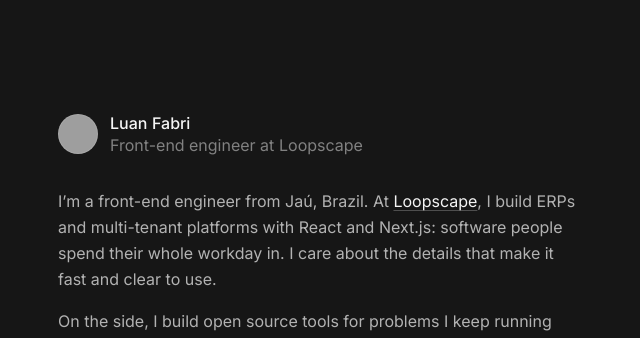
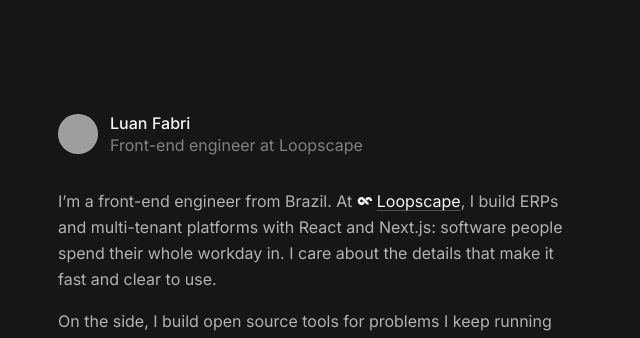
Before and after one commit to luannzin/luannzin.com, a Next.js app: page / in a window 1280 px wide. Shown: the top 338 px of the page, without its empty margins (318-958 px from the left). Built offline with nearby package versions, Linux system fonts and the light colour scheme; grey boxes are pictures that could not be loaded.

Commit message:
feat: add Loopscape icon and update homepage link with icon integration

```diff
--- a/src/app/page.tsx
+++ b/src/app/page.tsx
@@ -6,6 +6,7 @@ import {
   GitHubIcon,
   GlobeIcon,
   LinkedInIcon,
+  LoopscapeIcon,
 } from "@/components/icons";
 import { TextReveal } from "@/components/motion/text-reveal";
 
@@ -68,8 +69,11 @@ export default function Home() {
         className={`${enter} mt-8 space-y-4 text-pretty text-foreground/70 delay-400`}
       >
         <p>
-          I’m a front-end engineer from Jaú, Brazil. At{" "}
-          <InlineLink href="https://loopscape.com.br">Loopscape</InlineLink>, I
+          I’m a front-end engineer from Brazil. At{" "}
+          <InlineLink href="https://loopscape.com.br" icon={LoopscapeIcon}>
+            Loopscape
+          </InlineLink>
+          , I
           build ERPs and multi-tenant platforms with React and Next.js: software
           people spend their whole workday in. I care about the details that
           make it fast and clear to use.
--- a/src/components/icons.tsx
+++ b/src/components/icons.tsx
@@ -30,6 +30,22 @@ export function LinkedInIcon(props: IconProps) {
   );
 }
 
+// Mark from loopscape.com.br/loopscape-logo.svg, wordmark dropped, recolored.
+export function LoopscapeIcon(props: IconProps) {
+  return (
+    <Svg viewBox="286 -183 726 726" {...props}>
+      <path
+        d="M750.273 180.042C750.273 144.553 777.442 115.856 810.945 115.856C844.448 115.856 871.617 144.629 871.617 180.042C871.617 180.042 871.617 180.195 871.617 180.271H981.513C981.513 180.271 981.513 180.271 981.513 180.195C981.513 80.748 905.273 0.0761719 811.326 0.0761719C746.609 0.0761719 690.288 38.3896 661.516 94.7149L750.578 186.759C750.349 184.622 750.273 182.332 750.273 180.119V180.042Z"
+        fill="currentColor"
+      />
+      <path
+        d="M548.262 174.395C548.414 176.532 548.567 178.669 548.567 180.806C548.567 216.219 521.398 244.992 487.895 244.992C454.392 244.992 427.223 216.219 427.223 180.806C427.223 145.393 454.392 116.619 487.895 116.619C503.006 116.619 516.819 122.496 527.427 132.189L691.28 307.881C721.349 339.478 762.407 359.169 807.892 360.085V244C794.46 243.237 782.097 238.123 772.328 229.575L608.247 54.1883C577.338 20.7595 534.296 0 486.597 0C392.651 0 316.41 80.6719 316.41 180.195C316.41 279.718 392.651 360.314 486.597 360.314C551.391 360.314 607.712 322 636.484 265.599L548.262 174.395Z"
+        fill="currentColor"
+      />
+    </Svg>
+  );
+}
+
 export function ArrowUpRightIcon(props: IconProps) {
   return (
     <Svg {...props}>
```
Also changed, not shown: 1 other file (tests, documents, lock files or other folders).
